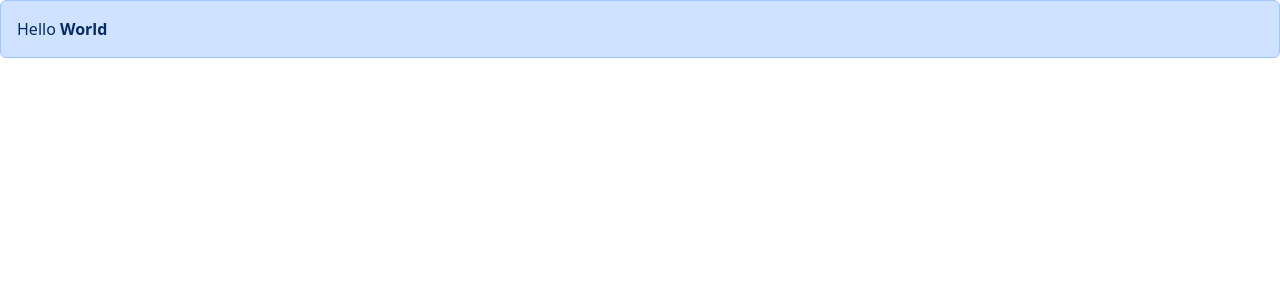
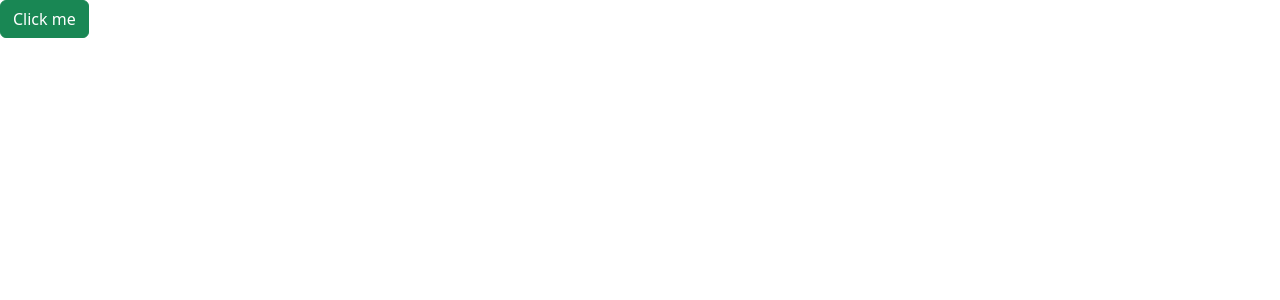
Before and after one commit to Sohail-Hafeez/React, a React (Vite) app in the folder Start/: page / in a window 1280 px wide. Shown: the top 300 px of the page. Built offline with nearby package versions, Linux system fonts and the light colour scheme.

Commit message:
Creating a Button

```diff
--- a/Start/src/App.tsx
+++ b/Start/src/App.tsx
@@ -1,11 +1,9 @@
-import Alert from "./Components/Alert";
+import Button from "./Components/Button";
 
 function App() {
   return (
     <div>
-      <Alert>
-        Hello <b>World</b>
-      </Alert>
+      <Button children="Click me" color="success" onClick={() => { console.log("Button clicked") }} />
     </div>
   );
 }
--- /dev/null
+++ b/Start/src/Components/Button.tsx
@@ -0,0 +1,15 @@
+import React from "react";
+
+interface Props {
+    children: React.ReactNode;
+    onClick: () => void;
+    color?: string;
+}
+
+const Button = ({ children, onClick, color = "primary" }: Props) => {
+    return (
+        <button className={"btn btn-" + color} onClick={onClick}>{children}</button>
+    );
+};
+
+export default Button;
```
